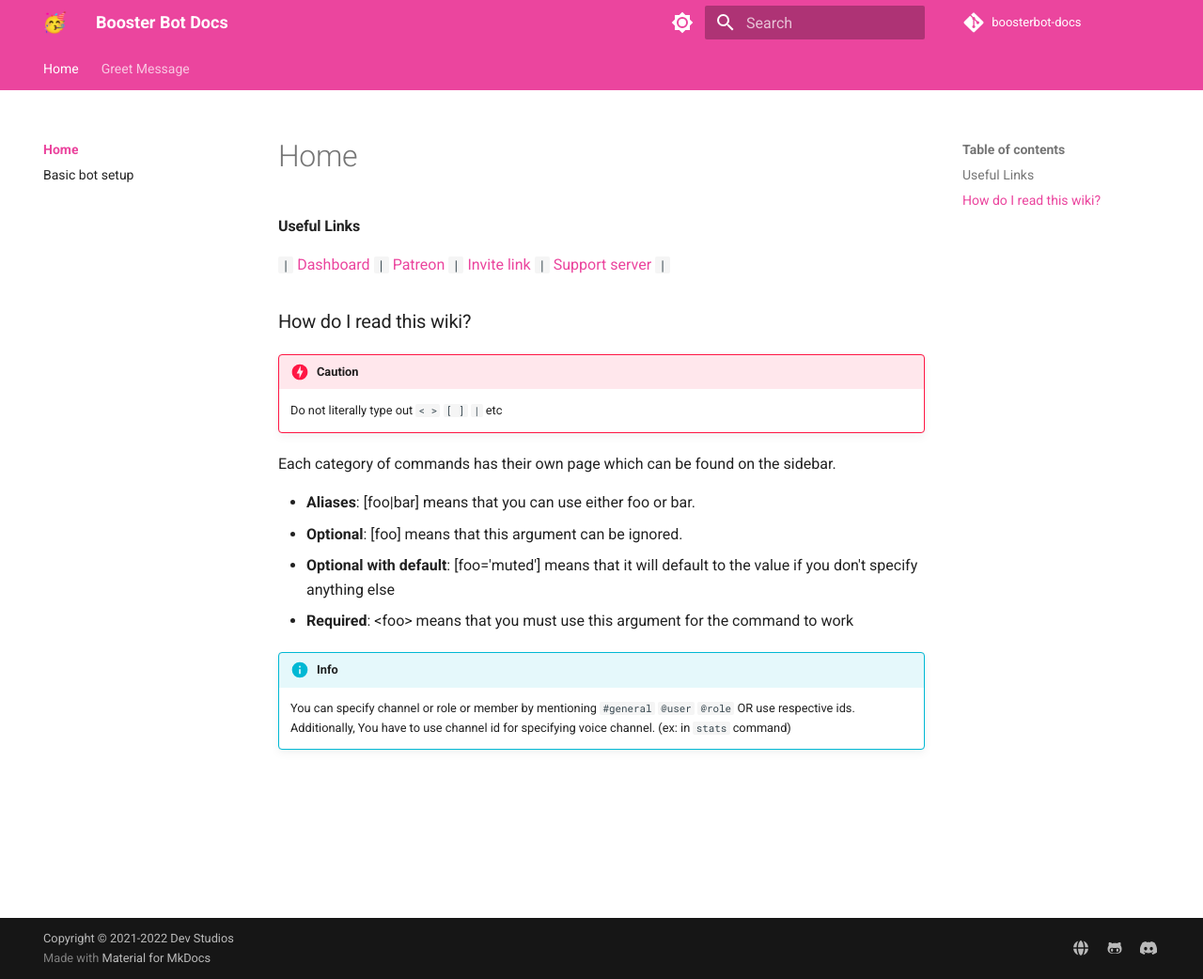
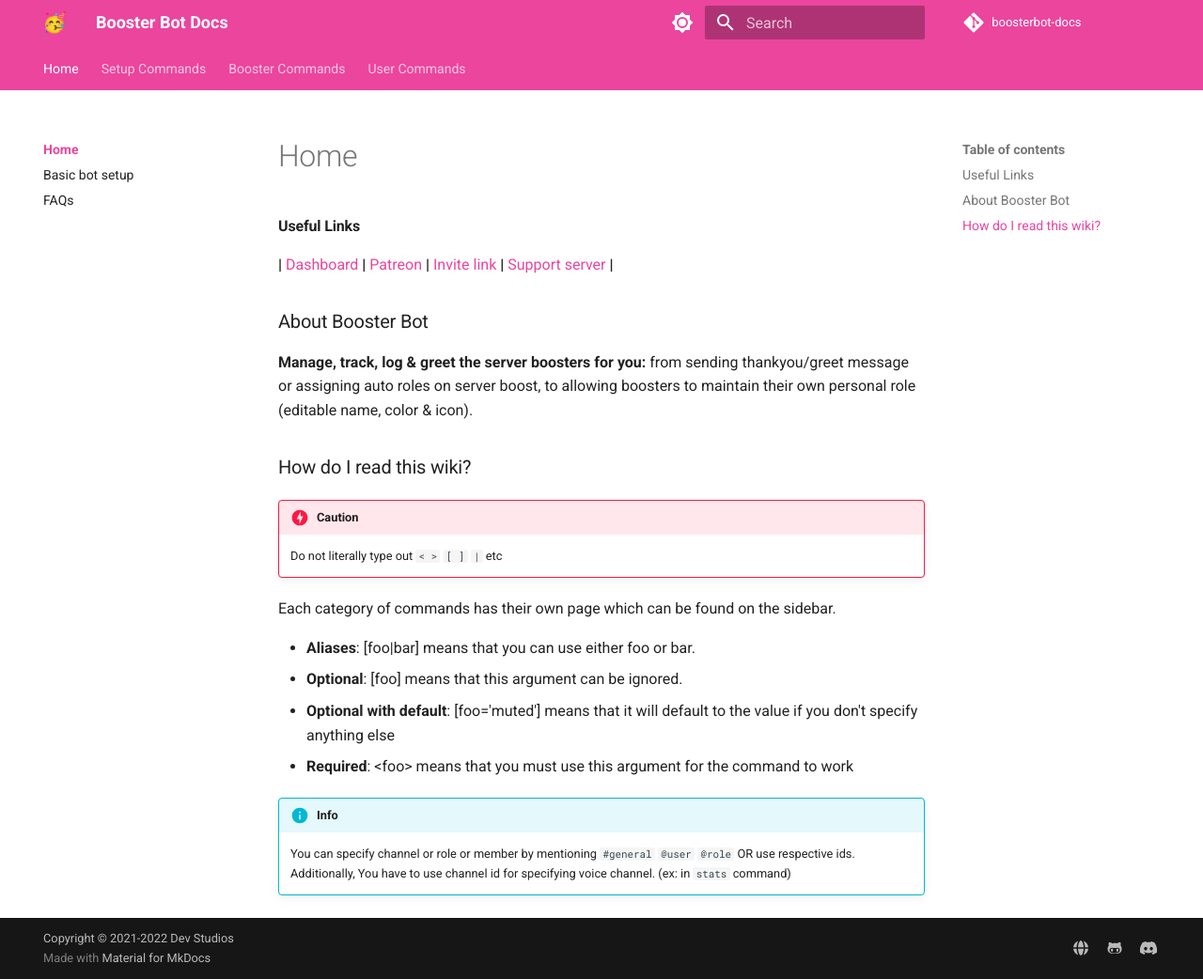
Before and after one commit to Booster-Bot-Discord/mkdocs-boosterbot, an MkDocs documentation site: the page built from docs/index.md, in a window 1280 px wide and 1042 px high. Shown: the whole window at 94% size. Built offline with MkDocs 1.6.1 and Material for MkDocs 9.7.7, drawn with Linux system fonts in a browser that asks for light colours; comment, search, counter and statistics services are not loaded.

Commit message:
refactor

```diff
--- a/docs/faq.md
+++ b/docs/faq.md
@@ -1 +1,3 @@
-### FAQs
+### Q. Can bot boost the server?
+
+NO.
--- a/docs/index.md
+++ b/docs/index.md
@@ -2,7 +2,13 @@
 
 #### Useful Links
 
-`|` [Dashboard](https://dashboard.boosterbot.xyz/) `|` [Patreon](https://boosterbot.xyz/premium) `|` [Invite link](https://boosterbot.xyz/invite) `|` [Support server](https://boosterbot.xyz/support) `|`
+**|** [Dashboard](https://dashboard.boosterbot.xyz/) **|** [Patreon](https://boosterbot.xyz/premium) **|** [Invite link](https://boosterbot.xyz/invite) **|** [Support server](https://boosterbot.xyz/support) **|**
+
+### About Booster Bot
+
+**Manage, track, log & greet the server boosters for you:**
+from sending thankyou/greet message or assigning auto roles on server boost,
+to allowing boosters to maintain their own personal role (editable name, color & icon).
 
 ### How do I read this wiki?
 
--- a/mkdocs.yml
+++ b/mkdocs.yml
@@ -29,11 +29,29 @@
 nav:
   - Home:
     - index.md
-    # - Table of contents: summary.md
-    - Basic bot setup: setup.md
-    # - FAQs: faq.md
-  - Greet Message:
-    - ./commands/greet.md
+    - Basic bot setup: setupguide.md
+    - FAQs: faq.md
+  - Setup Commands:
+    - Setup: ./commands/admin/setup.md
+    - Greet: ./commands/admin/greet.md
+    - Rank: ./commands/admin/rank.md
+    - Emoji: ./commands/admin/emoji.md
+    - Stats: ./commands/admin/stats.md
+    - Vars (Variables): ./commands/admin/variables.md
+  - Booster Commands:
+    - Custom Roles: ./commands/boosters/role.md
+    - Gifting Roles: ./commands/boosters/gift.md
+    - Level Roles: ./commands/boosters/lvlrole.md
+    - Auto Reaction: ./commands/boosters/reaction.md
+    - Age Roles: ./commands/boosters/agerole.md
+    - Role List: ./commands/boosters/rolelist.md
+  - User Commands:
+    - Guide: ./commands/users/guide.md
+    - Count: ./commands/users/count.md
+    - Invite: ./commands/users/invite.md
+    - Voters: ./commands/users/voters.md
+    - User Info: ./commands/users/userinfo.md
+    - Reminders: ./commands/users/reminder.md
 
 extra:
   social:
```
Also changed, not shown: docs/summary.md (deleted, +0 -1 lines).
